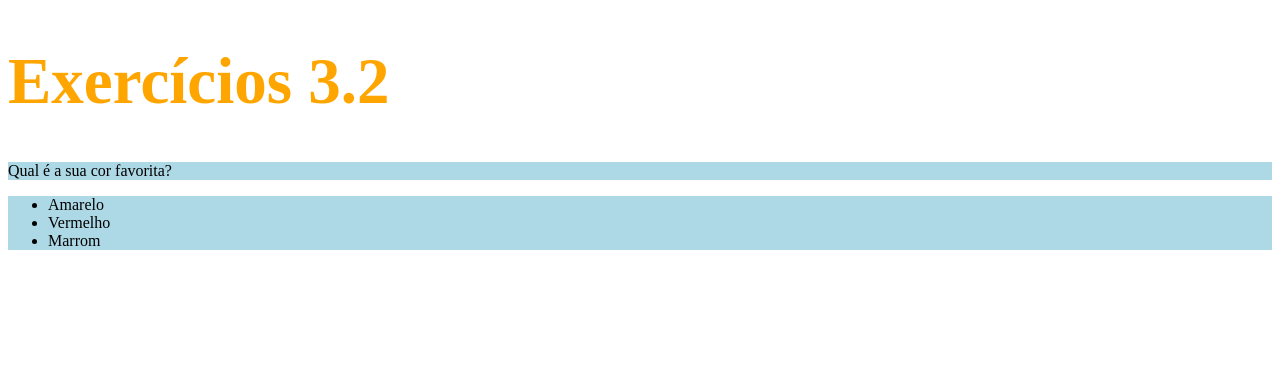
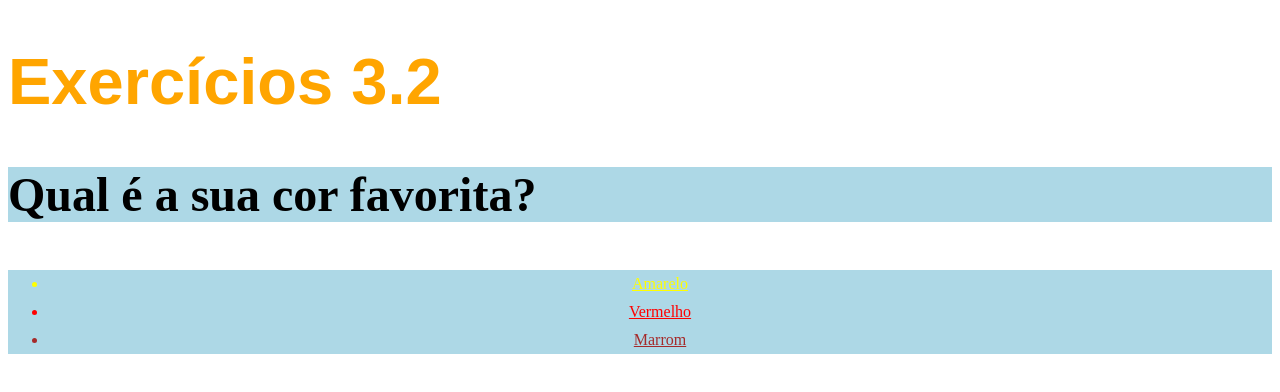
Before and after one commit to Crabominable/trybe-exercises, a plain HTML site: page bloco_3/dia_2/exercicio_1.html in a window 1280 px wide. Drawn offline with Linux system fonts and the light colour scheme.

Commit message:
segunda parte

```diff
--- a/bloco_3/dia_2/exercicio_1.html
+++ b/bloco_3/dia_2/exercicio_1.html
@@ -8,12 +8,35 @@
       h1 {
         font-size: 65px;
         color: orange;
+        font-family: sans-serif;
       }
       ul {
         background-color: gainsboro;
       }
       .lista-e-fundo-paragrafo {
         background-color: lightblue;
+      }
+      p {
+        font-weight: 600;
+        font-size: 48px;
+      }
+      body {
+        font-size: 16px;
+      }
+      li {
+        line-height: 28px;
+        text-align: center;
+        text-decoration: underline;
+        font-style: inherit;
+      }
+      #amarelo {
+        color: yellow;
+      }
+      #vermelho {
+        color: red;
+      }
+      #marrom {
+        color: brown;
       }
 
     </style>
@@ -22,9 +45,9 @@
     <h1>Exercícios 3.2</h1>
     <p class="lista-e-fundo-paragrafo">Qual é a sua cor favorita?</p>
     <ul class="lista-e-fundo-paragrafo">
-      <li>Amarelo</li>
-      <li>Vermelho</li>
-      <li>Marrom</li>
+      <li id="amarelo">Amarelo</li>
+      <li id="vermelho">Vermelho</li>
+      <li id="marrom">Marrom</li>
     </ul>
 
     <!-- Exercícios da parte 1
```
